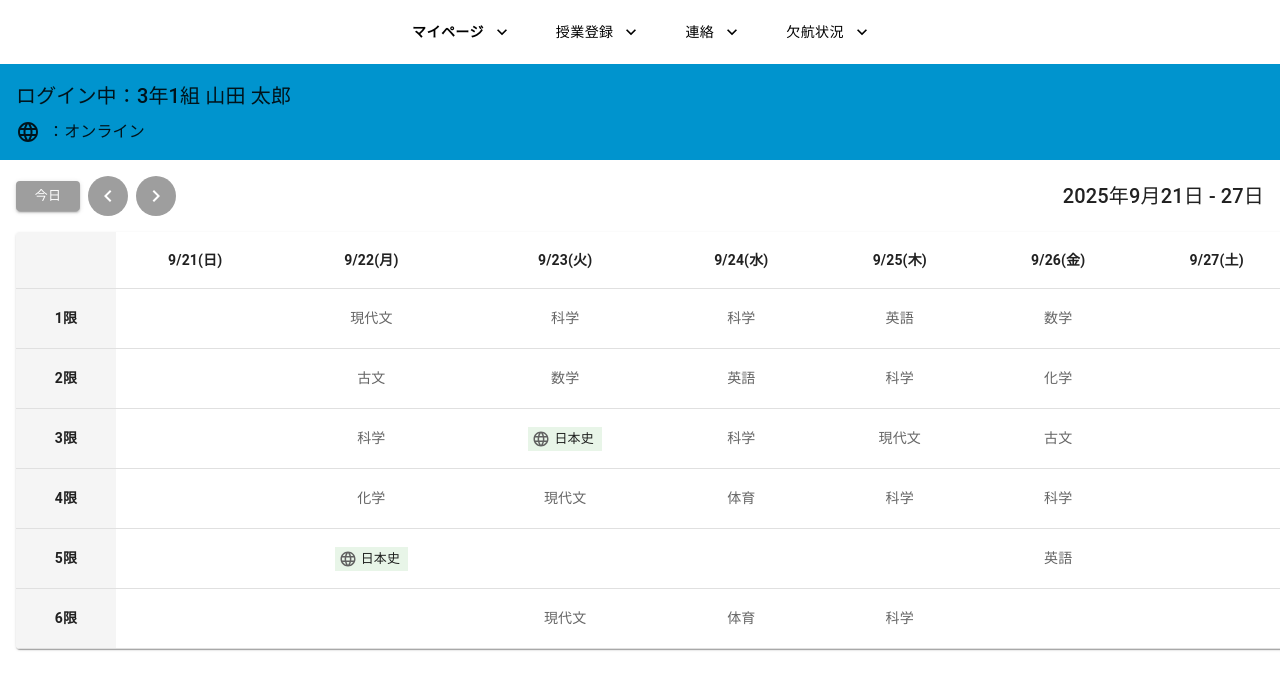
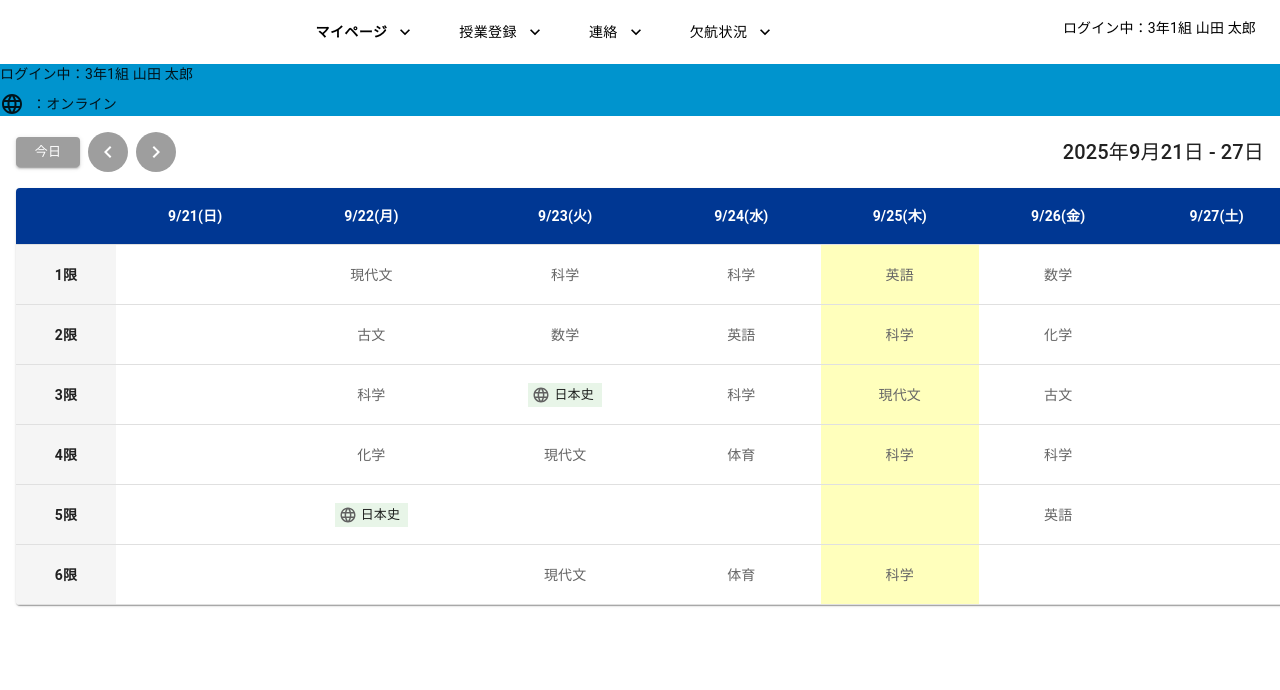
Before and after one commit to Nasupi-wingarc/fy25-goudou, a React (Vite) app in the folder goudou/: page / in a window 1280 px wide. Shown: the top 690 px of the page. Built offline with nearby package versions, Linux system fonts and the light colour scheme.

Commit message:
ヘッダーの修正

```diff
--- a/goudou/src/components/Header.tsx
+++ b/goudou/src/components/Header.tsx
@@ -1,5 +1,5 @@
 import React from 'react';
-import { AppBar, Toolbar, Button, Box } from '@mui/material';
+import { AppBar, Toolbar, Button, Box,Typography } from '@mui/material';
 import { KeyboardArrowDown } from '@mui/icons-material';
 
 interface HeaderProps {
@@ -30,6 +30,11 @@ const Header: React.FC<HeaderProps> = ({ currentPage, setCurrentPage }) => {
             </Button>
           ))}
         </Box>
+        <Box sx={{ display: 'flex', justifyContent: 'flex-end', mb: 1 }}>
+          <Typography variant="body2" sx={{ color: 'black' }}>
+            ログイン中：3年1組 山田 太郎
+          </Typography>
+        </Box>
       </Toolbar>
     </AppBar>
   );
--- a/goudou/src/components/TimetableGrid.tsx
+++ b/goudou/src/components/TimetableGrid.tsx
@@ -66,13 +66,14 @@ const TimetableGrid: React.FC<TimetableGridProps> = ({ currentWeek, onSubjectCli
     <Table>
       <TableHead>
         <TableRow>
-            <TableCell sx={{ width: 100, backgroundColor: '#f5f5f5' }}></TableCell>
+          <TableCell sx={{ width: 100, backgroundColor: '#003793', color: 'white' }}></TableCell>
           {weekDates.map((dayInfo) => (
             <TableCell
               key={dayInfo.fullDateString}
               align="center"
               sx={{
-                  backgroundColor: dayInfo.dateString === todayString ? '' : 'white',
+                backgroundColor: '#003793',
+                color: 'white',
                 fontWeight: 'bold'
               }}
             >
@@ -92,7 +93,7 @@ const TimetableGrid: React.FC<TimetableGridProps> = ({ currentWeek, onSubjectCli
                   key={`${time}-${dayInfo.dateString}`}
                   align="center"
                   sx={{
-                    //backgroundColor: dayInfo.dateString === todayString ? '#ffffbc' : 'white',
+                    backgroundColor: dayInfo.dateString === todayString ? '#ffffbc' : 'white',
                     height: 60
                   }}
                 >
--- a/goudou/src/components/UserInfo.tsx
+++ b/goudou/src/components/UserInfo.tsx
@@ -4,13 +4,13 @@ import { Language } from '@mui/icons-material';
 
 const UserInfo: React.FC = () => {
   return (
-    <Box sx={{ p: 2, backgroundColor: '#0094ce' }}>
-      <Typography variant="h6" sx={{ mb: 1 }}>
+    <Box sx={{ p: 0, backgroundColor: '#0094ce' }}>
+  <Typography variant="body2" sx={{ mb: 1 }}>
     ログイン中：3年1組 山田 太郎
   </Typography>
   <Box sx={{ display: 'flex', alignItems: 'center', gap: 1 }}>
     <Language />
-        <Typography>：オンライン</Typography>
+    <Typography variant="body2">：オンライン</Typography>
   </Box>
 </Box>
   );
```
Lines whose indentation alone changed are shown as unchanged.
